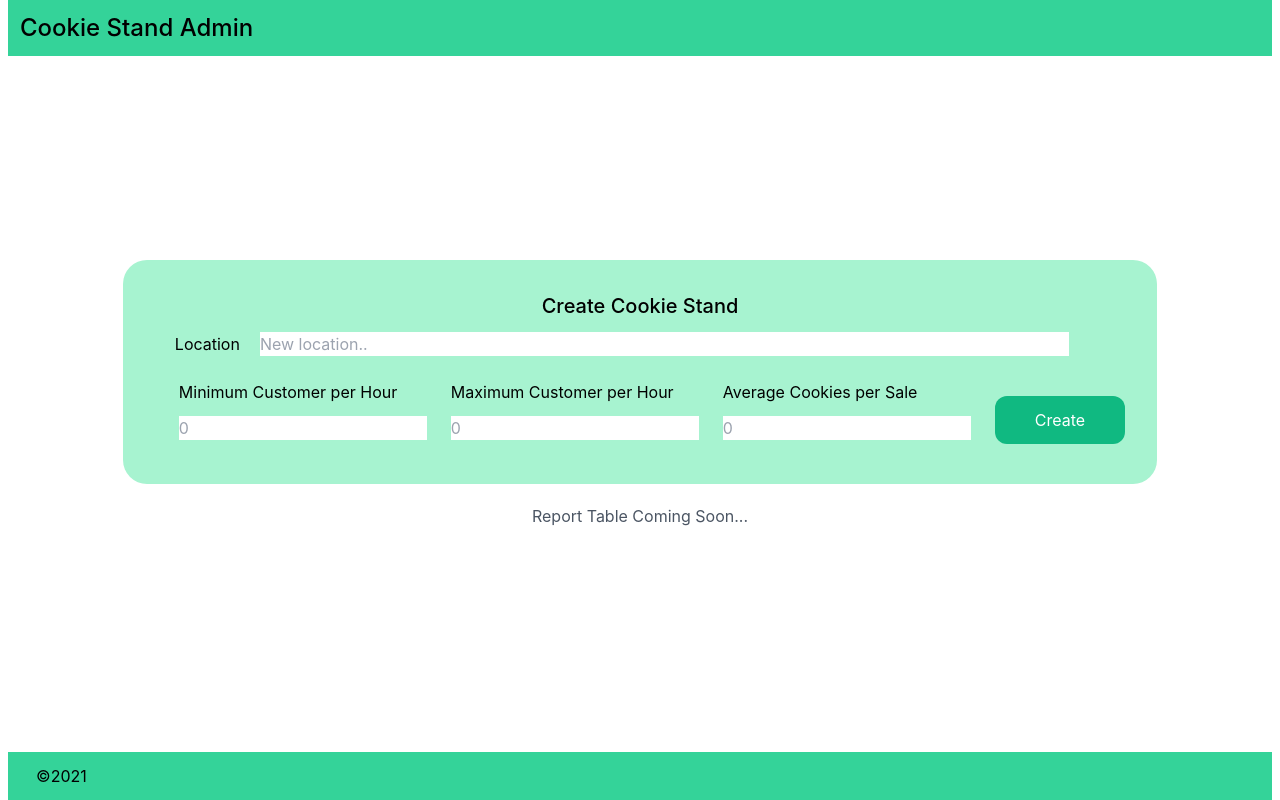
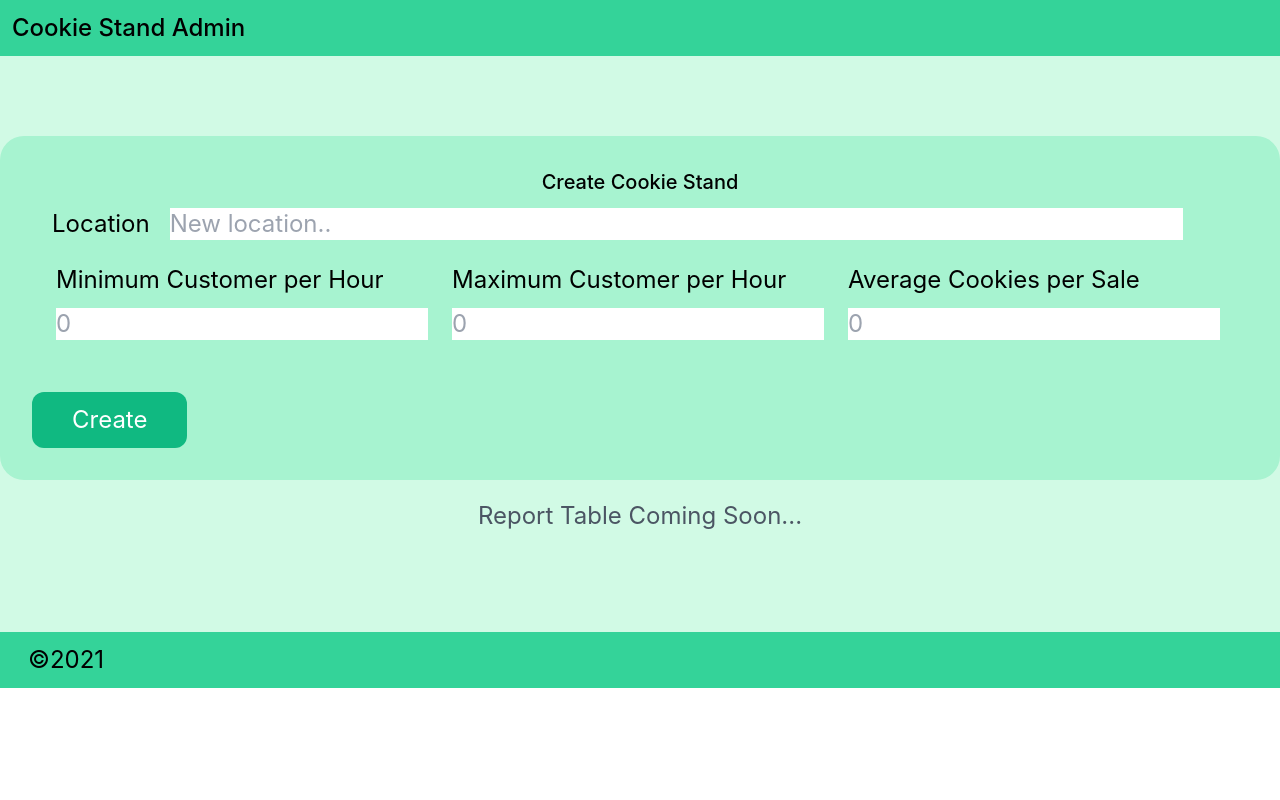
Before and after one commit to YahyaOmari/cookie-stand-admin, a Next.js app: page / in a window 1280 px wide. Built offline with nearby package versions, Linux system fonts and the light colour scheme.

Commit message:
added styles

```diff
--- a/pages/_app.js
+++ b/pages/_app.js
@@ -1,5 +1,6 @@
 import '../styles/globals.css'
 import 'tailwindcss/tailwind.css'
+
 
 function MyApp({ Component, pageProps }) {
   return <Component {...pageProps} />
--- a/pages/index.js
+++ b/pages/index.js
@@ -1,5 +1,4 @@
 import Image from 'next/image'
-import styles from '../styles/Home.module.css'
 import Head1 from '../component/Head'
 import Header from '../component/Header'
 import Footer from '../component/Footer'
@@ -8,7 +7,8 @@ import Main from '../component/Main'
 
 export default function Home() {
   return (
-    <div className={styles.container}>
+
+    <div className="flex flex-col items-center justify-center w-full h-full overflow-x-hidden text-2xl bg-green-100 ">
       <Head1 title='Cookie Stand Admin' >
 
       </Head1>
```
